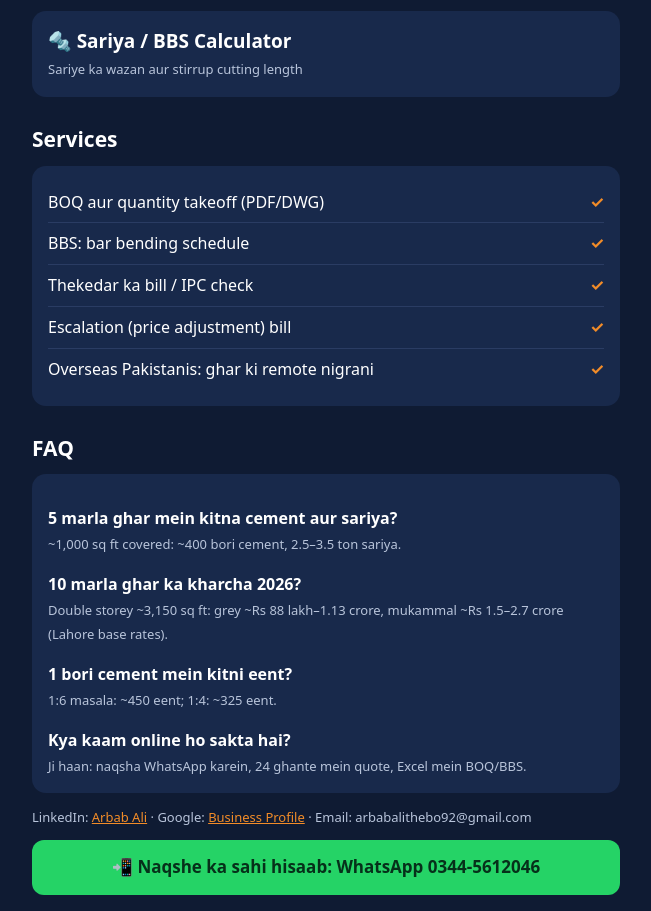
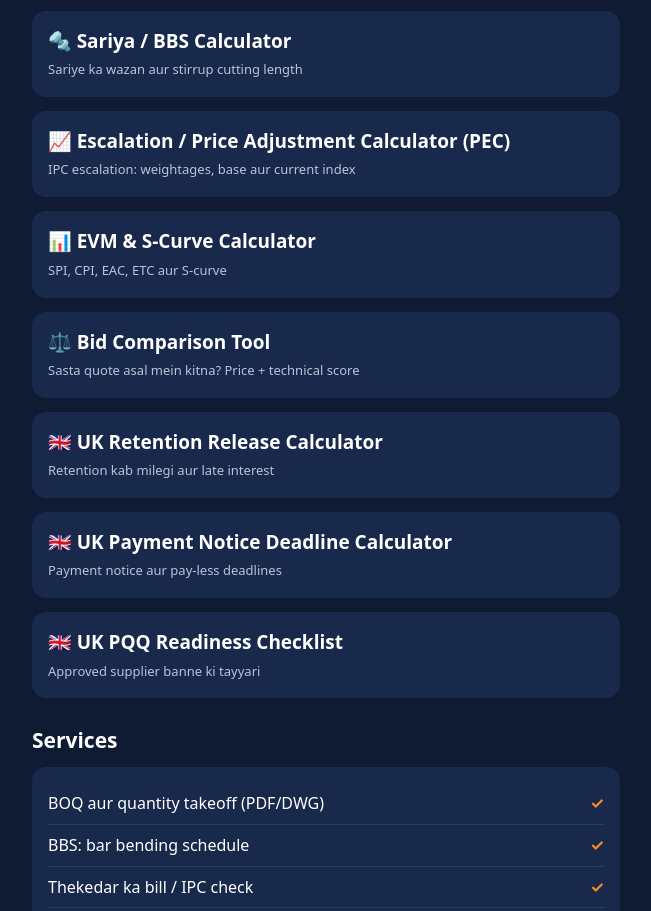
Before and after one commit to arbabalithebo92-web/arbabalithebo92-web.github.io, a plain HTML site: page index.html in a window 1280 px wide. Shown: the part 1260-2171 px from the top of the page, without its empty margins (314-965 px from the left). Drawn offline with Linux system fonts and the light colour scheme.

Commit message:
Add new calculators and tools links to index.html
Added multiple new calculators and tools to the index page.

```diff
--- a/index.html
+++ b/index.html
@@ -21,6 +21,12 @@ label{display:block;font-weight:700;margin:10px 0 5px}input,select{width:100%;pa
 <a class="card" href="tsection.html" style="display:block;text-decoration:none;color:#fff"><b style="font-size:19px">🔤 T-Section Beam Stress Calculator</b><br><span class="note">Neutral axis, I aur bending stress</span></a>
 <a class="card" href="risk.html" style="display:block;text-decoration:none;color:#fff"><b style="font-size:19px">⚠️ Risk Register & Contingency Calculator</b><br><span class="note">Har risk ka paisa: chance × cost = contingency</span></a>
 <a class="card" href="bbs.html" style="display:block;text-decoration:none;color:#fff"><b style="font-size:19px">🔩 Sariya / BBS Calculator</b><br><span class="note">Sariye ka wazan aur stirrup cutting length</span></a>
+<a class="card" href="escalation-calculator.html" style="display:block;text-decoration:none;color:#fff"><b style="font-size:19px">📈 Escalation / Price Adjustment Calculator (PEC)</b><br><span class="note">IPC escalation: weightages, base aur current index</span></a>
+<a class="card" href="evm-calculator.html" style="display:block;text-decoration:none;color:#fff"><b style="font-size:19px">📊 EVM & S-Curve Calculator</b><br><span class="note">SPI, CPI, EAC, ETC aur S-curve</span></a>
+<a class="card" href="bid-comparison-tool.html" style="display:block;text-decoration:none;color:#fff"><b style="font-size:19px">⚖️ Bid Comparison Tool</b><br><span class="note">Sasta quote asal mein kitna? Price + technical score</span></a>
+<a class="card" href="retention-calculator.html" style="display:block;text-decoration:none;color:#fff"><b style="font-size:19px">🇬🇧 UK Retention Release Calculator</b><br><span class="note">Retention kab milegi aur late interest</span></a>
+<a class="card" href="payment-notice-calculator.html" style="display:block;text-decoration:none;color:#fff"><b style="font-size:19px">🇬🇧 UK Payment Notice Deadline Calculator</b><br><span class="note">Payment notice aur pay-less deadlines</span></a>
+<a class="card" href="pqq-checklist.html" style="display:block;text-decoration:none;color:#fff"><b style="font-size:19px">🇬🇧 UK PQQ Readiness Checklist</b><br><span class="note">Approved supplier banne ki tayyari</span></a>
 <h2>Services</h2><div class="card"><div class="row"><span>BOQ aur quantity takeoff (PDF/DWG)</span><b>✓</b></div><div class="row"><span>BBS: bar bending schedule</span><b>✓</b></div><div class="row"><span>Thekedar ka bill / IPC check</span><b>✓</b></div><div class="row"><span>Escalation (price adjustment) bill</span><b>✓</b></div><div class="row"><span>Overseas Pakistanis: ghar ki remote nigrani</span><b>✓</b></div></div>
 <h2>FAQ</h2><div class="card"><p><b>5 marla ghar mein kitna cement aur sariya?</b><br><span class="note">~1,000 sq ft covered: ~400 bori cement, 2.5–3.5 ton sariya.</span></p><p><b>10 marla ghar ka kharcha 2026?</b><br><span class="note">Double storey ~3,150 sq ft: grey ~Rs 88 lakh–1.13 crore, mukammal ~Rs 1.5–2.7 crore (Lahore base rates).</span></p><p><b>1 bori cement mein kitni eent?</b><br><span class="note">1:6 masala: ~450 eent; 1:4: ~325 eent.</span></p><p style="margin:0"><b>Kya kaam online ho sakta hai?</b><br><span class="note">Ji haan: naqsha WhatsApp karein, 24 ghante mein quote, Excel mein BOQ/BBS.</span></p></div>
 <p class="note">LinkedIn: <a href="https://www.linkedin.com/in/arbab-ali-5a415a372/">Arbab Ali</a> · Google: <a href="https://www.google.com/maps?cid=7887031338255221289">Business Profile</a> · Email: arbabalithebo92@gmail.com</p>
```
